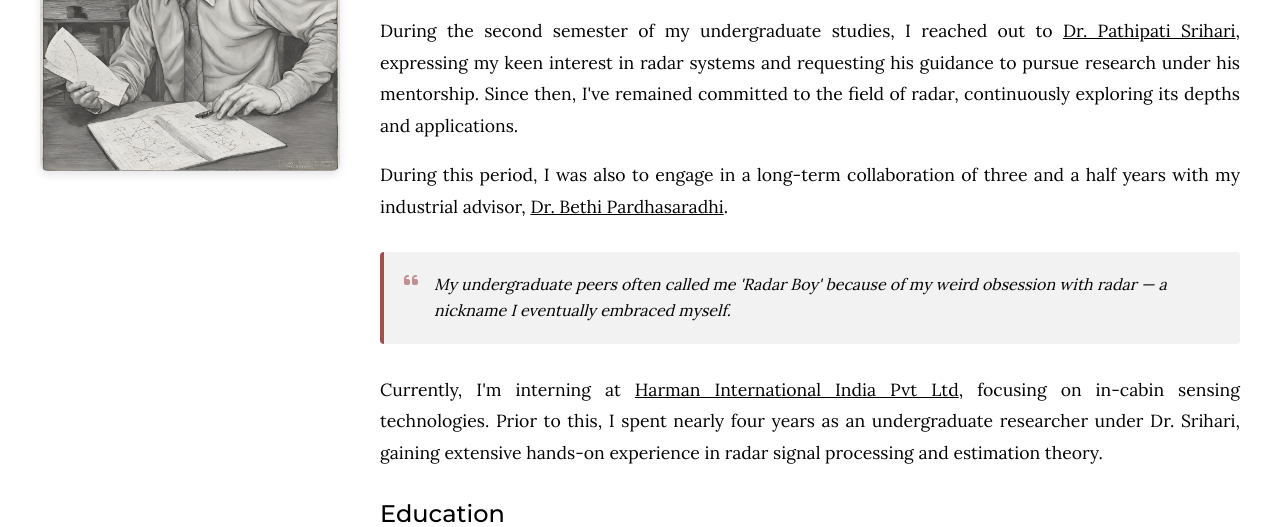
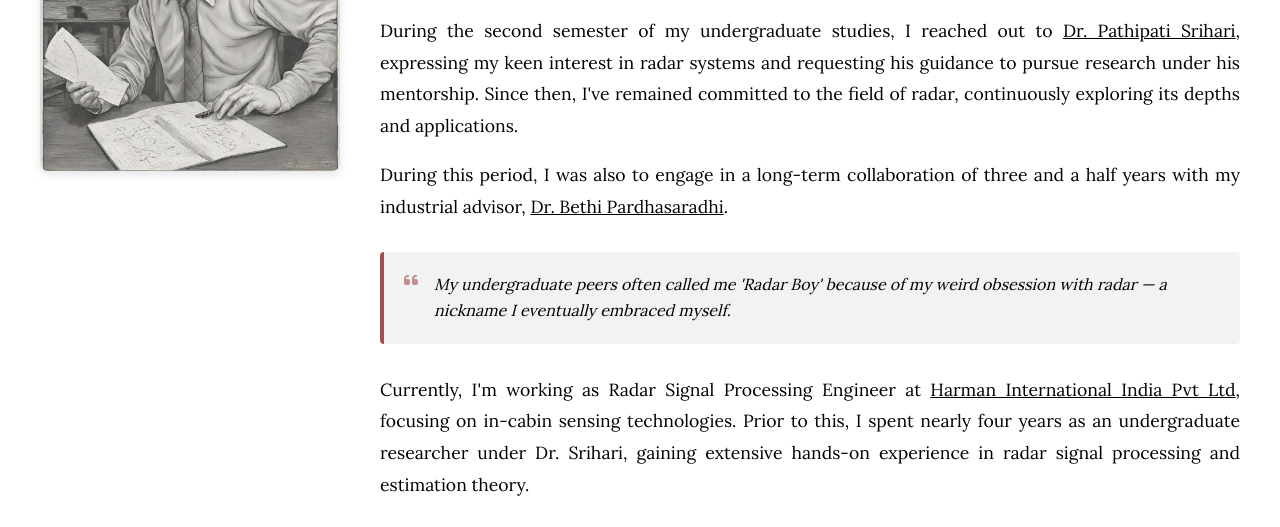
Before and after one commit to Daya-AWR1642/Daya-AWR1642.github.io, a plain HTML site: page about.html in a window 1280 px wide. Shown: the part 270-797 px from the top of the page. Drawn offline with Linux system fonts and the light colour scheme.

Commit message:
career update

```diff
--- a/about.html
+++ b/about.html
@@ -47,7 +47,7 @@
                   My undergraduate peers often called me 'Radar Boy' because of my weird obsession with radar — a nickname I eventually embraced myself.
               </blockquote>
           </div>
-          <p>Currently, I'm interning at <a href="https://www.harman.com/india" target="_blank">Harman International India Pvt Ltd</a>, focusing on in-cabin sensing technologies. Prior to this, I spent nearly four years as an undergraduate researcher under Dr. Srihari, gaining extensive hands-on experience in radar signal processing and estimation theory.</p>
+          <p>Currently, I'm working as Radar Signal Processing Engineer at <a href="https://www.harman.com/india" target="_blank">Harman International India Pvt Ltd</a>, focusing on in-cabin sensing technologies. Prior to this, I spent nearly four years as an undergraduate researcher under Dr. Srihari, gaining extensive hands-on experience in radar signal processing and estimation theory.</p>
         </div>
 
         <h3>Education</h3>
```
